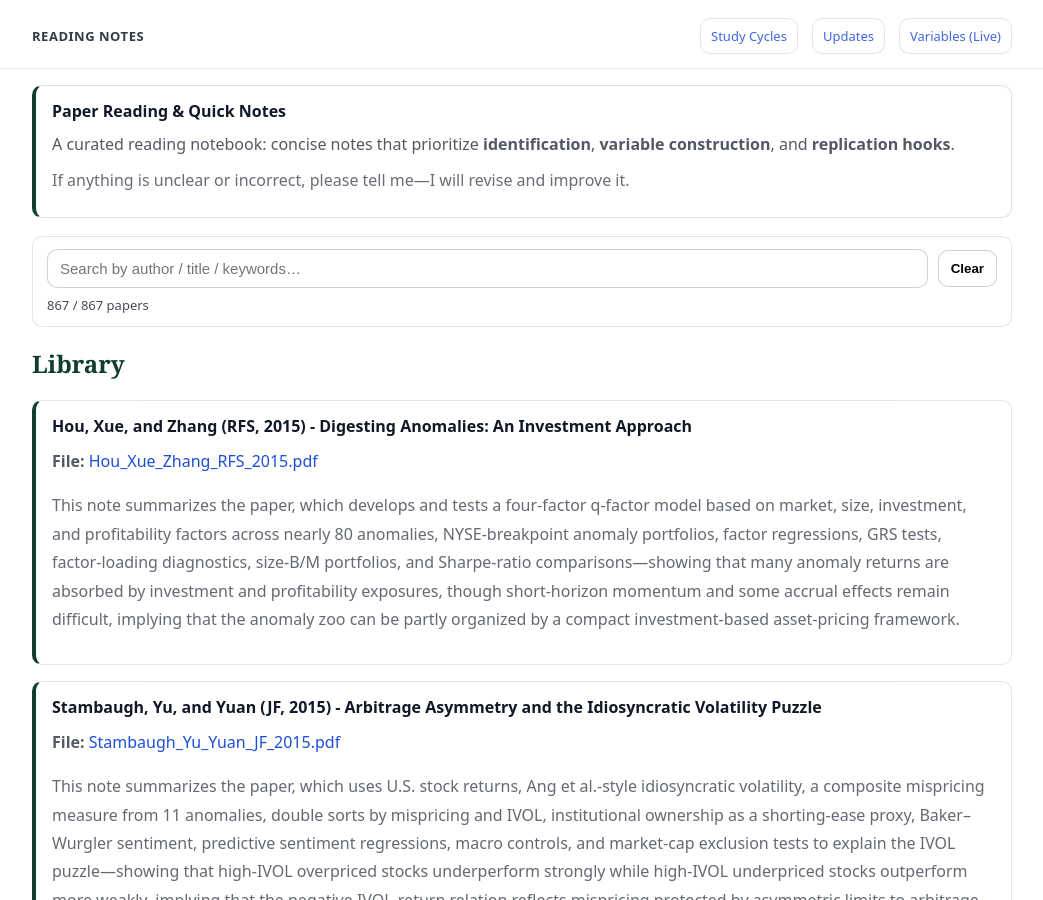
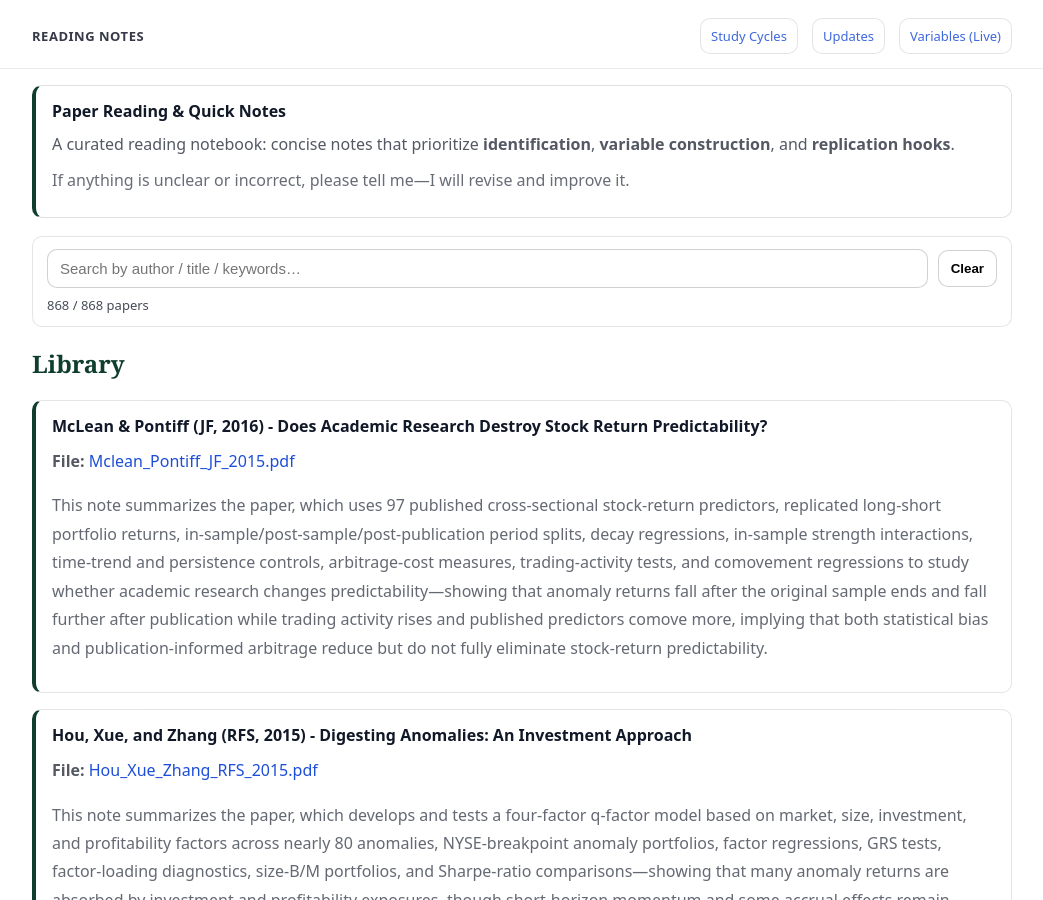
Before and after one commit to yaxinzn/study-archive, a Jekyll site: the page built from reading/index.md, in a window 1280 px wide and 900 px high. Shown: the whole window, without its empty margins (118-1161 px from the left). Built offline with Jekyll 4.4.1, drawn with Linux system fonts in a browser that asks for light colours.

Commit message:
Reading: add/update Mclean_Pontiff_JF_2015.pdf

```diff
--- a/_data/reading.yml
+++ b/_data/reading.yml
@@ -1,3 +1,7 @@
+- title: "McLean & Pontiff (JF, 2016) - Does Academic Research Destroy Stock Return Predictability?"
+  file: "Mclean_Pontiff_JF_2015.pdf"
+  desc: "This note summarizes the paper, which uses 97 published cross-sectional stock-return predictors, replicated long-short portfolio returns, in-sample/post-sample/post-publication period splits, decay regressions, in-sample strength interactions, time-trend and persistence controls, arbitrage-cost measures, trading-activity tests, and comovement regressions to study whether academic research changes predictability—showing that anomaly returns fall after the original sample ends and fall further after publication while trading activity rises and published predictors comove more, implying that both statistical bias and publication-informed arbitrage reduce but do not fully eliminate stock-return predictability."
+
 - title: "Hou, Xue, and Zhang (RFS, 2015) - Digesting Anomalies: An Investment Approach"
   file: "Hou_Xue_Zhang_RFS_2015.pdf"
   desc: "This note summarizes the paper, which develops and tests a four-factor q-factor model based on market, size, investment, and profitability factors across nearly 80 anomalies, NYSE-breakpoint anomaly portfolios, factor regressions, GRS tests, factor-loading diagnostics, size-B/M portfolios, and Sharpe-ratio comparisons—showing that many anomaly returns are absorbed by investment and profitability exposures, though short-horizon momentum and some accrual effects remain difficult, implying that the anomaly zoo can be partly organized by a compact investment-based asset-pricing framework."
```
Also changed, not shown: 1 other file.
